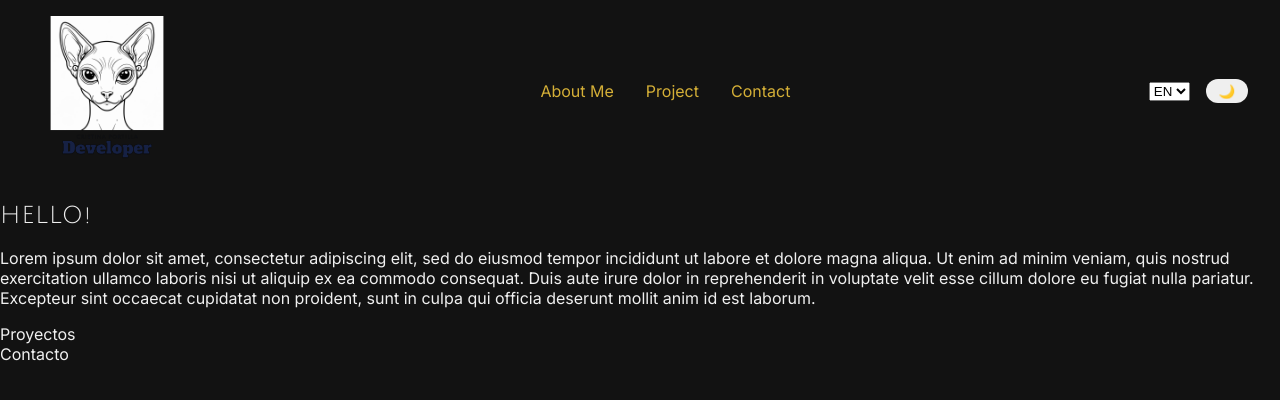
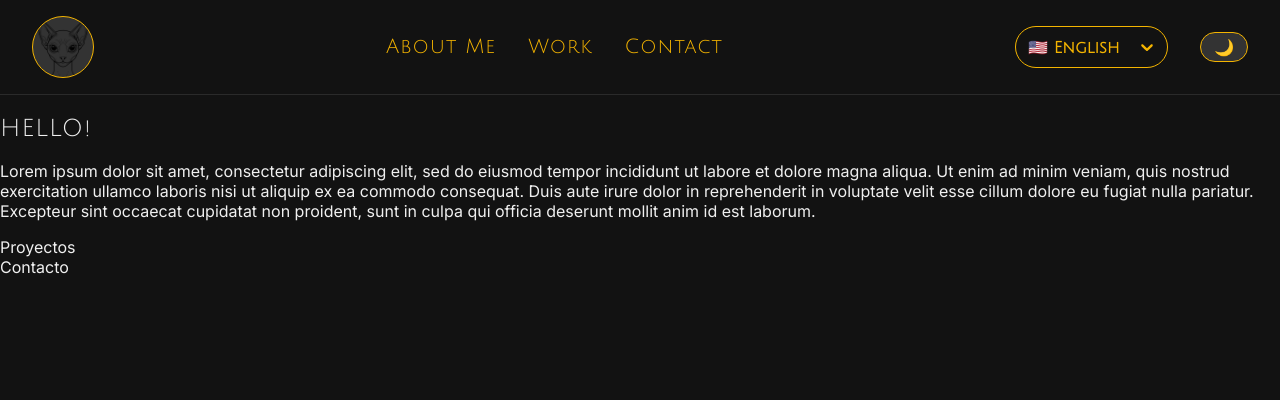
Before and after one commit to macripcode/portfolio, a React (Vite) app: page / in a window 1280 px wide. Shown: the top 400 px of the page. Built offline with nearby package versions, Linux system fonts and the light colour scheme.

Commit message:
Improving navbar

```diff
--- a/package.json
+++ b/package.json
@@ -10,8 +10,10 @@
     "preview": "vite preview"
   },
   "dependencies": {
+    "chroma-js": "^3.1.2",
     "react": "^19.1.0",
-    "react-dom": "^19.1.0"
+    "react-dom": "^19.1.0",
+    "react-select": "^5.10.1"
   },
   "devDependencies": {
     "@eslint/js": "^9.25.0",
--- a/src/components/Header.jsx
+++ b/src/components/Header.jsx
@@ -1,75 +1,157 @@
-import '../styles/header.css'
+import "../styles/header.css";
 
-import { useContext, useState, useEffect } from 'react'
-import { LanguageContext } from './LanguageContext'
+import { useCSSVariables } from "../hooks/useCSSVariables";
 
+import { useContext, useState, useEffect } from "react";
+import { LanguageContext } from "./LanguageContext";
 
+import React from "react";
+import Select from "react-select";
 
 function Header() {
-  const [theme, setTheme] = useState('dark')  // por defecto modo oscuro
-  const { lang, setLang } = useContext(LanguageContext)
+  const [theme, setTheme] = useState("dark"); // por defecto modo oscuro
+  const { lang, setLang } = useContext(LanguageContext);
 
+  const { "--background": bgColor, "--text": textColor } = useCSSVariables([
+    "--background",
+    "--text",
+  ]);
+
+  console.log("bgColor", bgColor);
 
   // Aplicar clase al body según tema
   useEffect(() => {
-    document.body.className = theme
-    localStorage.setItem('theme', theme)
-  }, [theme])
+    document.body.className = theme;
+    localStorage.setItem("theme", theme);
+  }, [theme]);
 
   // Cargar tema desde localStorage al montar
   useEffect(() => {
-    const savedTheme = localStorage.getItem('theme')
-    if (savedTheme) setTheme(savedTheme)
-  }, [])
+    const savedTheme = localStorage.getItem("theme");
+    if (savedTheme) setTheme(savedTheme);
+  }, []);
 
   // Cambiar idioma
-  function handleLangChange(e) {
-    setLang(e.target.value)
-
+  function handleLangChange(selectedOption) {
+    setLang(selectedOption.value);
   }
 
   // Cambiar tema
   function toggleTheme() {
-    setTheme(prev => (prev === 'dark' ? 'light' : 'dark'))
+    setTheme((prev) => (prev === "dark" ? "light" : "dark"));
   }
 
+  const options = [
+    { value: "en", label: "🇺🇸 English" },
+    { value: "es", label: "🇨🇴 Español" },
+  ];
+
   return (
-    <header style={{
-      display: 'flex',
-      justifyContent: 'space-between',
-      padding: '1rem 2rem',
-      backgroundColor: theme === 'dark' ? '#121212' : '#f0f0f0',
-      color: theme === 'dark' ? '#f0f0f0' : '#121212',
-      alignItems: 'center',
-      position: 'sticky',
-      top: 0,
-      zIndex: 1000
-    }}>
-      <div className="main-logo"><img  src="logo.svg" alt="" /></div>
+    <header
+      className="header"
+      style={{
+        backgroundColor: theme === "dark" ? "#121212" : "#f0f0f0",
+        color: theme === "dark" ? "#f0f0f0" : "#121212",
+      }}
+    >
+      <div className="div-logo" style={{ backgroundColor: theme === "dark" ? "#333333" : "#e0e0e0" }}></div>
 
-      <nav>
-        <a href="#hero" style={{margin: '0 1rem'}}>About Me</a>
-        <a href="#projects" style={{margin: '0 1rem'}}>Project</a>
-        <a href="#contact" style={{margin: '0 1rem'}}>Contact</a>
-      </nav>
+      <div>
+        <nav>
+          <a href="#hero" style={{ margin: "0 1rem" }}>
+            About Me
+          </a>
+          <a href="#projects" style={{ margin: "0 1rem" }}>
+            Work
+          </a>
+          <a href="#contact" style={{ margin: "0 1rem" }}>
+            Contact
+          </a>
+        </nav>
+      </div>
 
-      <div style={{display: 'flex', alignItems: 'center', gap: '1rem'}}>
-        <select value={lang} onChange={handleLangChange}>
-          <option value="es">ES</option>
-          <option value="en">EN</option>
-        </select>
+      <div className="div-settings">
+        <div>
+        <Select
+          options={options}
+          value={options.find((opt) => opt.value === lang)}
+          onChange={(opt) => setLang(opt.value)}
+          isSearchable={false}
+          styles={{
+            control: (base) => ({
+              ...base,
+              borderRadius: 999,
+              borderColor: "#f4b400",
+              backgroundColor: "transparent",
+              color: theme === "dark" ? "#f4b400" : "#121212",
+              fontFamily: "'Julius Sans One', sans-serif",
+              boxShadow: "none",
+              padding: "2px",
+            }),
+            singleValue: (base) => ({
+              ...base,
+              color: theme === "dark" ? "#f4b400" : "#121212",
+              fontWeight: "bold",
+              fontFamily: "'Julius Sans One', sans-serif",
+            }),
+            option: (base, state) => ({
+              ...base,
+              backgroundColor: state.isSelected
+                ? theme === "dark"
+                  ? "#333333"
+                  : "#e0e0e0"
+                : "transparent",
+              color: state.isSelected
+                ? theme === "dark"
+                  ? "#f4b400"
+                  : "#121212"
+                : theme === "dark"
+                ? "#f0f0f0"
+                : "#121212",
+              fontWeight: state.isSelected ? "bold" : "normal",
+              fontFamily: "'Julius Sans One', sans-serif",
+              cursor: "pointer",
+            }),
+            dropdownIndicator: (base) => ({
+              ...base,
+              color: theme === "dark" ? "#f4b400" : "#121212",
+            }),
+            indicatorSeparator: () => ({ display: "none" }),
+            menu: (base) => ({
+              ...base,
+              backgroundColor: theme === "dark" ? "#121212" : "#ffffff",
+              fontFamily: "'Julius Sans One', sans-serif",
+            }),
+          }}
+        />
 
-        <button onClick={toggleTheme} style={{
-          padding: '0.3rem 0.8rem',
-          borderRadius: '20px',
-          border: 'none',
-          cursor: 'pointer'
-        }}>
-          {theme === 'dark' ? '🌙' : '☀️'}
+        </div>
+
+          <div>
+          <button
+          className="theme-btn"
+          onClick={toggleTheme}
+          style={{
+            padding: "0.3rem 0.8rem",
+            borderRadius: "999px",
+            border: "1px solid #f4b400", // 🟡 borde dorado
+            backgroundColor: theme === "dark" ? "#333333" : "#e0e0e0",
+            color: theme === "dark" ? "#f4b400" : "#121212",
+            fontFamily: "'Julius Sans One', sans-serif",
+            fontWeight: "bold",
+            fontSize: "1rem",
+            cursor: "pointer",
+            transition: "all 0.3s ease",
+          }}
+        >
+          {theme === "dark" ? "🌙" : "☀️"}
         </button>
+
+          </div>
+
       </div>
     </header>
-  )
+  );
 }
 
-export default Header
+export default Header;
--- /dev/null
+++ b/src/hooks/useCSSVariables.jsx
@@ -0,0 +1,19 @@
+// src/hooks/useCSSVariables.js
+import { useEffect, useState } from "react";
+
+export function useCSSVariables(variableNames = []) {
+  const [variables, setVariables] = useState({});
+
+  useEffect(() => {
+    const styles = getComputedStyle(document.body);
+    const newVars = {};
+
+    variableNames.forEach((name) => {
+      newVars[name] = styles.getPropertyValue(name).trim();
+    });
+
+    setVariables(newVars);
+  }, [variableNames.join(",")]); // depende solo del contenido
+
+  return variables;
+}
--- a/src/styles/header.css
+++ b/src/styles/header.css
@@ -2,14 +2,20 @@
 .header {
   display: flex;
   justify-content: space-between;
+  align-items: center;
   padding: 1rem 2rem;
-    align-items: center;
   position: sticky;
   top: 0;
   z-index: 1000;
-    background-color: var(--background);
+  background-color: #000000;
   color: var(--text);
+  border-bottom: 1px solid #2a2a2a;
+
+  /* 💥 Elimina los márgenes y límites */
+  max-width: 100%;
+  margin: 0;
 }
+
 
 .header nav a {
   margin: 0 1rem;
@@ -20,7 +26,7 @@
   margin-left: 1rem;
 }
 
-  .main-logo{
+.main-logo {
   width: 150px;
   height: 150px;
   overflow: hidden;
@@ -31,3 +37,58 @@
   height: 100%;
   object-fit: contain;
 }
+
+
+.div-logo {
+  width: 60px;
+  height: 60px;
+  border-radius: 50%;
+  background-image: url('/logo-pattern.png');
+  background-size: cover;
+  background-position: center;
+  border: 1px solid #f4b400;
+  background-repeat: no-repeat;
+  background-position: center;
+
+}
+
+
+nav a {
+  margin: 0 1rem;
+  color: #f4b400;
+  font-size: 20px;
+  font-family: 'Julius Sans One', sans-serif;
+  letter-spacing: 1px;
+  text-decoration: none;
+  position: relative;
+  transition: color 0.3s ease;
+}
+
+nav a::after {
+  content: '';
+  position: absolute;
+  width: 0%;
+  height: 2px;
+  background-color: #f4b400;
+  bottom: -4px;
+  left: 0;
+  transition: width 0.3s ease;
+}
+
+nav a:hover::after {
+  width: 100%;
+}
+
+
+.div-settings {
+  display: flex;
+  flex-direction: row;
+  justify-content: space-between;
+  gap: 1rem;
+  align-items: center;
+}
+
+.theme-btn:hover {
+  background-color: #f4b400;
+  color: #000;
+}
--- a/src/styles/variables.css
+++ b/src/styles/variables.css
@@ -1,14 +1,15 @@
-/* src/styles/variables.css */
 body.dark {
   --background: #121212;
   --text: #f0f0f0;
-    --accent: #d4af37;
+  --light-gray: #d5cfc7;
+  --dark-gray: #3e3e3e;
   --muted: #b0b0b0;
 }
 
 body.light {
   --background: #f0f0f0;
   --text: #121212;
-    --accent: #d4af37;
+  --light-gray: #d5cfc7;
+  --dark-gray: #3e3e3e;
   --muted: #555555;
 }
```
Also changed, not shown: src/App.jsx (+7 -8 lines), public/logo-pattern.png (added), 1 other file (tests, documents, lock files or other folders). Lines whose indentation alone changed are shown as unchanged.
